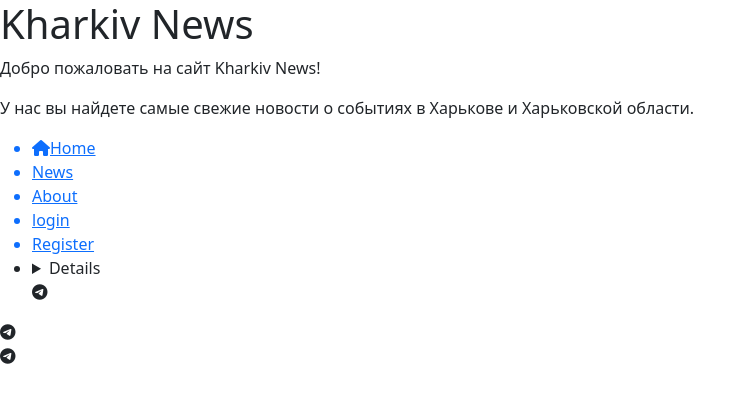
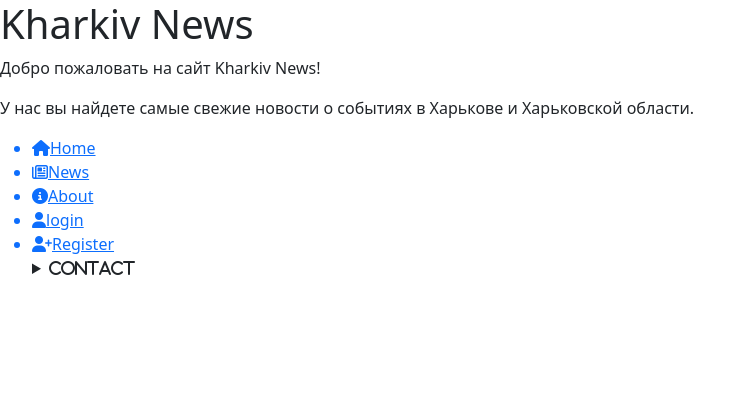
Before and after one commit to zligusi/kh-news, a Django app: page / in a window 1280 px wide. Shown: the top 403 px of the page, without its empty margins (0-755 px from the left). Run offline with Django 5.2, Linux system fonts and the light colour scheme.

Commit message:
feat: complete sidebar

```diff
--- a/main/templates/main/layout.html
+++ b/main/templates/main/layout.html
@@ -17,11 +17,19 @@
     <div class="sidebar">
         <ul>
             <a href=""><li><i class="fa-solid fa-house"></i>Home</li></a>
-            <a href=""><li>News</li></a>
-            <a href=""><li>About</li></a>
-            <a href=""><li>login</li></a>
-            <a href=""><li>Register</li></a>
-            <a href=""><li> <details><summary><i class="fa-solid fa-address-block"> Contact </summary><ul><li><a href="https://t.me/@Gufjvuk"><i class="fa-brands fa-telegram-plane"></a></li></ul></li></a>
+            <a href=""><li><i class="fa-regular fa-newspaper"></i>News</li></a>
+            <a href=""><li><i class="fa-solid fa-circle-info"></i>About</li></a>
+            <a href=""><li><i class="fa-solid fa-user"></i>login</li></a>
+            <a href=""><li><i class="fa-solid fa-user-plus"></i>Register</li></a>
+             <details><summary><i class="fa-solid fa-address-block">Contact</summary>
+                <ul>
+                    <li><a href="https://t.me/@Gufjvuk"><i class="fa-brands fa-telegram">Telegram</i></a></li>
+                    <li><a href=""><i class="fa-brands fa-whatsapp">WhatsApp</i></a></li>
+                    <li><a href=""><i class="fa-brands fa-viber">Viber</i></a></li><br>
+                    <li><a href=""><i class="fa-solid fa-phone">"+380(97)-000-00-00"</i></a></li>
+                    <li><a href=""><i class="fa-solid fa-phone">"+380(73)-000-00-00"</i></a></li>
+                    <li><a href=""><i class="fa-solid fa-phone">"+380(50)-000-00-00"</i></a></li>
+                </ul>
         </ul>
     </div>
 
```
